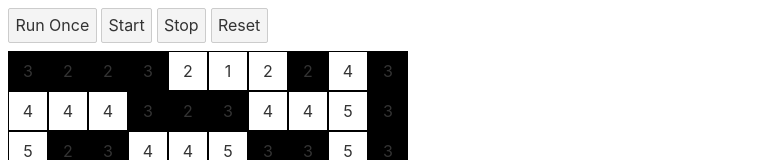
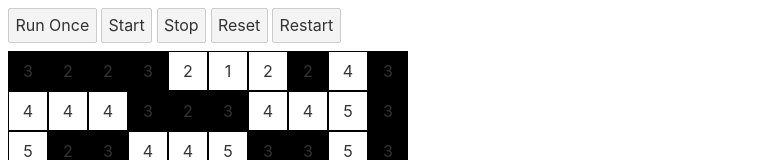
Before and after one commit to aniketbiprojit/Conway-s-Game-of-Life, a Svelte app: page / in a window 1280 px wide. Shown: the top 160 px of the page, without its empty margins (0-759 px from the left). Built offline with nearby package versions, Linux system fonts and the light colour scheme.

Commit message:
fix: deploy script

```diff
--- a/package.json
+++ b/package.json
@@ -6,7 +6,7 @@
 		"dev": "rollup -c -w",
 		"start": "sirv public",
 		"validate": "svelte-check",
-		"deploy": "yarn build && npx gh-pages -d build"
+		"deploy": "yarn build && npx gh-pages -d public"
 	},
 	"devDependencies": {
 		"@rollup/plugin-commonjs": "^16.0.0",
--- a/src/App.svelte
+++ b/src/App.svelte
@@ -1,7 +1,7 @@
 <script lang="ts">
 	export let num
 	export let update,  start, stop,resetCells
-
+	// export let cycles
 </script>
 
 <style>
@@ -35,6 +35,7 @@
 	<button on:click={()=>start()}>Start</button>
 	<button on:click={()=>stop()}>Stop</button>
 	<button on:click={()=>resetCells()}>Reset</button>
+	<button on:click={()=>resetCells(true)}>Restart</button>
 	<div class="grid">
 		{#each Array(num) as _, i}
 			{#each Array(num) as _, j}
@@ -44,7 +45,10 @@
 			{/each}
 		{/each}
 	</div>
-	<!-- <input type='text'></input> -->
+	<!-- <p>
+		{cycles}
+	</p> -->
+
 	<h1>Rules</h1>
 	<li>Any live cell with fewer than two live neighbours dies, as if by underpopulation.</li>
 	<li>Any live cell with two or three live neighbours lives on to the next generation.</li>
--- a/src/main.ts
+++ b/src/main.ts
@@ -3,6 +3,8 @@ import App from './App.svelte'
 const num = 10
 
 const size = 40 //pixels
+
+var cycles = 0
 
 const app = new App({
 	target: document.body,
@@ -12,6 +14,7 @@ const app = new App({
 		start,
 		stop,
 		resetCells,
+		// cycles,
 	},
 })
 
@@ -54,6 +57,8 @@ Array.from(cells).forEach((element) => {
 })
 
 function update() {
+	cycles += 1
+	// console.log(cycles)
 	let total_count = 0
 	for (let i = 0; i < num; i++) {
 		for (let j = 0; j < num; j++) {
@@ -68,6 +73,7 @@ function update() {
 	const copy_of_grid = Object.assign({}, grid)
 
 	if (total_count === 0) {
+		cycles = 0
 		resetCells()
 	} else {
 		for (let i = 0; i < num; i++) {
@@ -87,7 +93,7 @@ function update() {
 	}
 }
 
-function resetCells() {
+function resetCells(restart: boolean = false) {
 	stop()
 	for (let i = 0; i < num; i++) {
 		for (let j = 0; j < num; j++) {
@@ -97,6 +103,9 @@ function resetCells() {
 		}
 	}
 	update()
+	if (restart) {
+		start()
+	}
 }
 
 function countNeighbours(i: number, j: number) {
```
